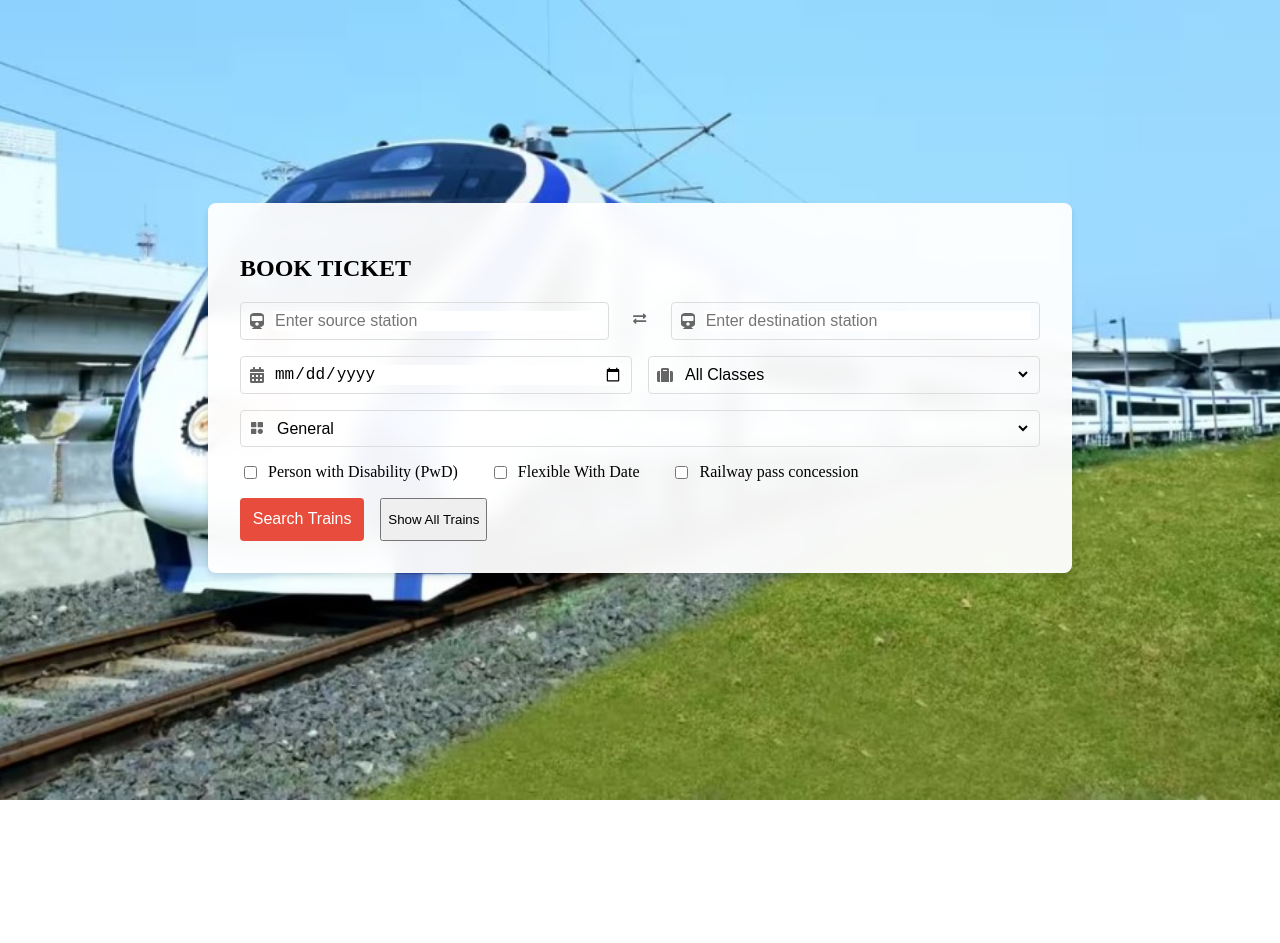
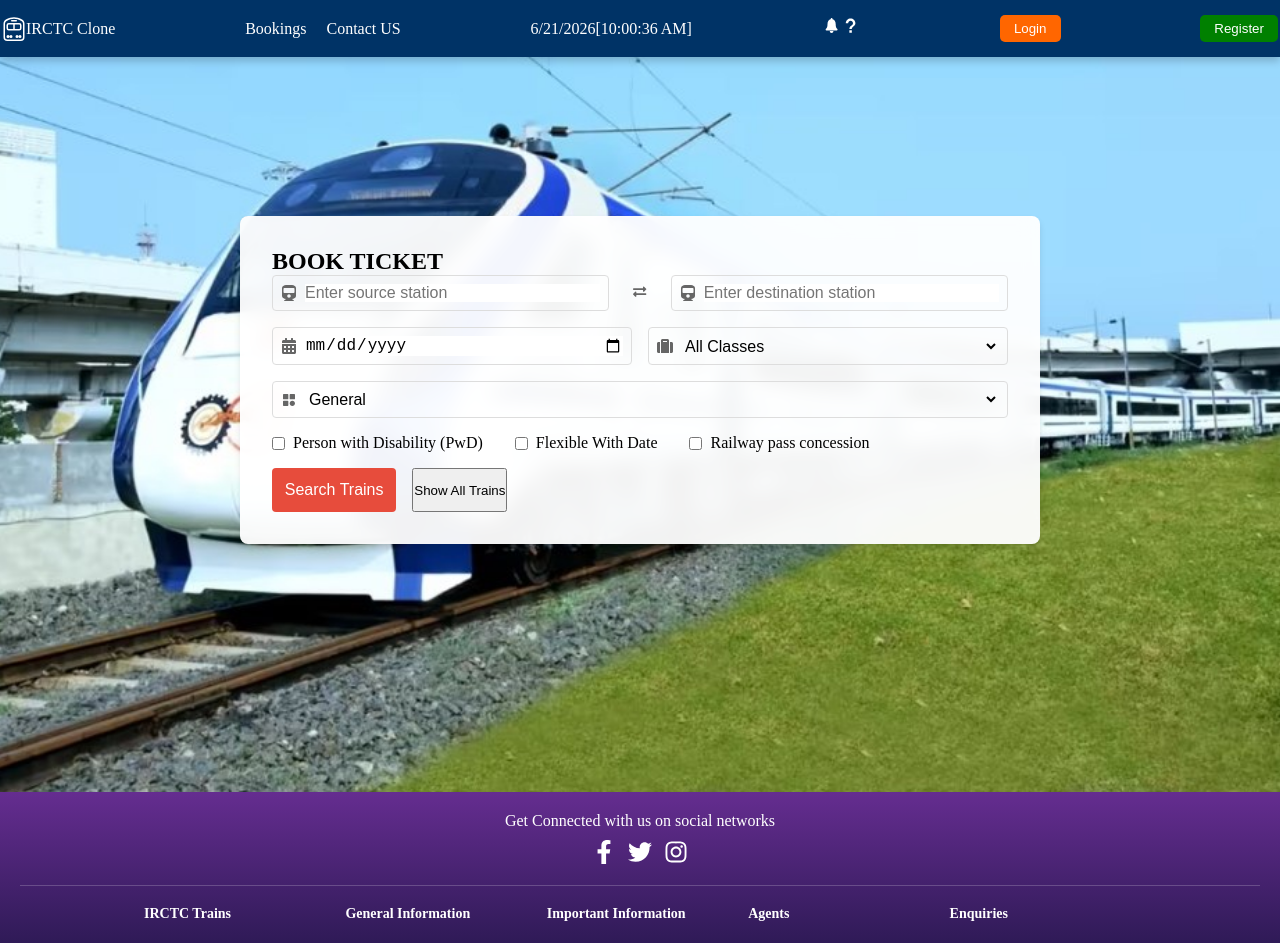
Before and after one commit to provks/cn-irctc-clone, a React (Vite) app: page / in a window 1280 px wide. Shown: the top 943 px of the page. Before the commit the page ends 804 px from the top, so only its background shows below. Built offline with nearby package versions, Linux system fonts and the light colour scheme.

Commit message:
add Navbar and Footer component

```diff
--- /dev/null
+++ b/src/components/Footer.jsx
@@ -0,0 +1,63 @@
+import { FaFacebookF, FaInstagram, FaTwitter } from "react-icons/fa"
+import styles from '../styles/Footer.module.css'
+function Footer() {
+  return (
+    <>
+        <footer className={styles.footer}>
+            {/* Social Media icons section */}
+            <div className={styles.socialMedia}>
+                <p>Get Connected with us on social networks</p>
+                <div className={styles.icons}>
+                    <a href="https://www.facebook.com" target="_blank" rel="noopener noreferrer" className={styles.icon}>
+                        <FaFacebookF />
+                    </a>
+                    <a href="https://www.twitter.com" target="_blank" rel="noopener noreferrer" className={styles.icon}>
+                        <FaTwitter />
+                    </a>
+                    <a href="https://www.instagram.com" target="_blank" rel="noopener noreferrer" className={styles.icon}>
+                        <FaInstagram />
+                    </a>
+                </div>
+            </div>
+
+
+            {/* Footer links section */}
+            <div className={styles.footerLinks}>
+                <div>
+                    <h4>IRCTC Trains</h4>
+                </div>
+                <div>
+                    <h4>General Information</h4>
+                </div>
+                <div>
+                    <h4>Important Information</h4>
+                </div>
+                <div>
+                    <h4>Agents</h4>
+                </div>
+                <div>
+                    <h4>Enquiries</h4>
+                </div>
+                <div>
+                    <h4>How to</h4>
+                </div>
+                <div>
+                    <h4>IRCTC eWallets</h4>
+                </div>
+                <div>
+                    <h4>IRCTC Official App</h4>
+                </div>
+                <div>
+                    <h4>Advertise with us</h4>
+                </div>
+                <div>
+                    <h4>Refund Rules and policies</h4>
+                </div>
+            </div>
+
+        </footer>
+    </>
+  )
+}
+
+export default Footer;
--- /dev/null
+++ b/src/components/Navbar.jsx
@@ -0,0 +1,64 @@
+
+import { useState } from 'react';
+import styles from '../styles/Navbar.module.css';
+import { BsTrainFront } from "react-icons/bs";
+import { IoIosNotifications } from "react-icons/io";
+import { IoMdHelp } from "react-icons/io";
+
+
+function Navbar() {
+    // Tracks whether user is logged in or not
+    const [isLoggedIn, setIsLoggedIn] = useState(false);
+
+    // handle login user
+    const haldleLogin = () => {
+        setIsLoggedIn(true);
+    }
+
+  return (
+    <>
+        <nav className={styles.navbar}>
+            {/* Logo and name */}
+            <div className={styles.logoContainer}>
+                {/* <img src={logo} alt="IRCTC Logo"  /> */}
+                <BsTrainFront className={styles.logo} />
+                <span className={styles.logoText}>IRCTC Clone</span>
+            </div>
+
+            {/* Navigation links */}
+            <div className={styles.navLinks}>
+                <a href="/bookings" className={styles.navLink}>Bookings</a>
+                <a href="/contact" className={styles.navLink}>Contact US</a>
+            </div>
+
+            {/* Show date and time */}
+            <div className={styles.dateTime}>
+                <span>{new Date().toLocaleDateString()}</span>
+                <span>[{new Date().toLocaleTimeString()}]</span>
+            </div>
+
+            {/* Notification and help icons */}
+            <div className={styles.icons}>
+                <span className={styles.icon}><IoIosNotifications /></span>
+                <span className={styles.icon}><IoMdHelp /></span>
+            </div>
+
+            {/* Button for Login/Logout and Register */}
+            {isLoggedIn ? (
+                <>
+                    <span>Hello, User!</span>
+                    <button className={styles.authButton}>Logout</button>
+                </>
+            ) :
+            (
+                <>
+                    <button className={styles.authButton}>Login</button>
+                    <button className={styles.registerButton}>Register</button>
+                </>
+        )}
+        </nav>
+    </>
+  )
+}
+
+export default Navbar
--- a/src/pages/Home.jsx
+++ b/src/pages/Home.jsx
@@ -2,10 +2,13 @@ import trainImg from '../assets/train1.jpg';
 import { FaCalendarAlt, FaExchangeAlt, FaSuitcase, FaTrain } from "react-icons/fa";
 import { BiSolidCategory } from "react-icons/bi";
 import styles from '../styles/Home.module.css';
+import Navbar from '../components/Navbar';
+import Footer from '../components/Footer';
 
 function Home() {
   return (
     <>
+        <Navbar />
         {/*  Background image of a train */}
         <div className={styles.background}>
             <img src={trainImg} alt="Train image" className={styles.trainImage} />
@@ -90,6 +93,8 @@ function Home() {
                 </form>
             </div>
         </div>
+        <Footer />
+
     </>
   )
 }
--- /dev/null
+++ b/src/styles/Footer.module.css
@@ -0,0 +1,56 @@
+/* Footer Container */
+.footer {
+    background: linear-gradient(to bottom, #652d90, #201547);
+    color: white;
+    padding: 20px;
+    text-align: center;
+}
+
+/* Social Media Section */
+.socialMedia {
+    display: flex;
+    flex-direction: column;
+    align-items: center;
+    padding-bottom: 15px;
+    border-bottom: 1px solid rgba(255, 255, 255, 0.2);
+}
+
+.icons {
+    display: flex;
+    gap: 12px;
+    margin-top: 10px;
+}
+
+.icon {
+    font-size: 24px;
+    color: white;
+    cursor: pointer;
+    transition: 0.3s;
+}
+
+.icon:hover {
+    transform: scale(1.1);
+    color: #ffcc00;
+}
+
+/* Footer Links */
+.footerLinks {
+    display: grid;
+    grid-template-columns: repeat(auto-fill, minmax(180px, 1fr));
+    gap: 15px;
+    margin-top: 20px;
+    text-align: left;
+    padding: 0 10%;
+}
+
+.footerLinks h4 {
+    font-size: 14px;
+    cursor: pointer;
+    transition: 0.3s;
+    border-bottom: 1px solid transparent;
+    padding-bottom: 5px;
+}
+
+.footerLinks h4:hover {
+    border-bottom: 1px solid #ffcc00;
+}
--- /dev/null
+++ b/src/styles/Navbar.module.css
@@ -0,0 +1,106 @@
+/* Basic Styles */
+* {
+  margin: 0;
+  padding: 0;
+  box-sizing: border-box;
+}
+
+/* Navbar */
+.navbar {
+  position: fixed;
+  top: 0;
+  width: 100%;
+  display: flex;
+  justify-content: space-between;
+  align-items: center;
+  background-color: #003366;
+  color: white;
+  padding: 15px 2px;
+  z-index: 1000;
+  box-shadow: 0px 4px 8px rgba(0, 0, 0, 0.2);
+}
+
+.logoContainer {
+  display: flex;
+  align-items: center;
+  position: relative;
+}
+
+.homeIcon {
+  margin-right: 8px;
+  font-size: 1.2rem;
+  cursor: pointer;
+  color: #ffffff;
+  transition: color 0.2s ease;
+}
+
+.homeIcon:hover {
+  color: #ffcc00;
+}
+
+.logo {
+  font-size: 1.5rem;
+  font-weight: bold;
+  color: white;
+}
+
+.navLinks {
+    display: flex;
+    align-items: center;
+    gap: 20px;
+}
+
+.navLink {
+  text-decoration: none;
+  cursor: pointer;
+  transition: color 0.2s ease;
+  color:white
+}
+
+.navLink:hover {
+  color: #ffcc00;
+}
+
+.icon {
+  font-size: 1.2rem;
+  cursor: pointer;
+  transition: color 0.2s ease;
+}
+
+.icon:hover {
+  color: #ffcc00;
+}
+
+.authButton,
+.registerButton {
+  background-color: #ff6600;
+  color: white;
+  padding: 6px 14px;
+  border: none;
+  cursor: pointer;
+  margin-left: 10px;
+  border-radius: 5px;
+  transition: background 0.3s;
+}
+
+.registerButton {
+  background-color: green;
+}
+
+.authButton:hover {
+  background-color: darkorange;
+}
+
+.registerButton:hover {
+  background-color: darkgreen;
+}
+
+/* Background Image */
+.background {
+    position: absolute;
+
+    left: 0;
+    width: 100%;
+    height: calc(100vh - 50px);
+    z-index: -1;
+}
```
Lines whose indentation alone changed are shown as unchanged.
